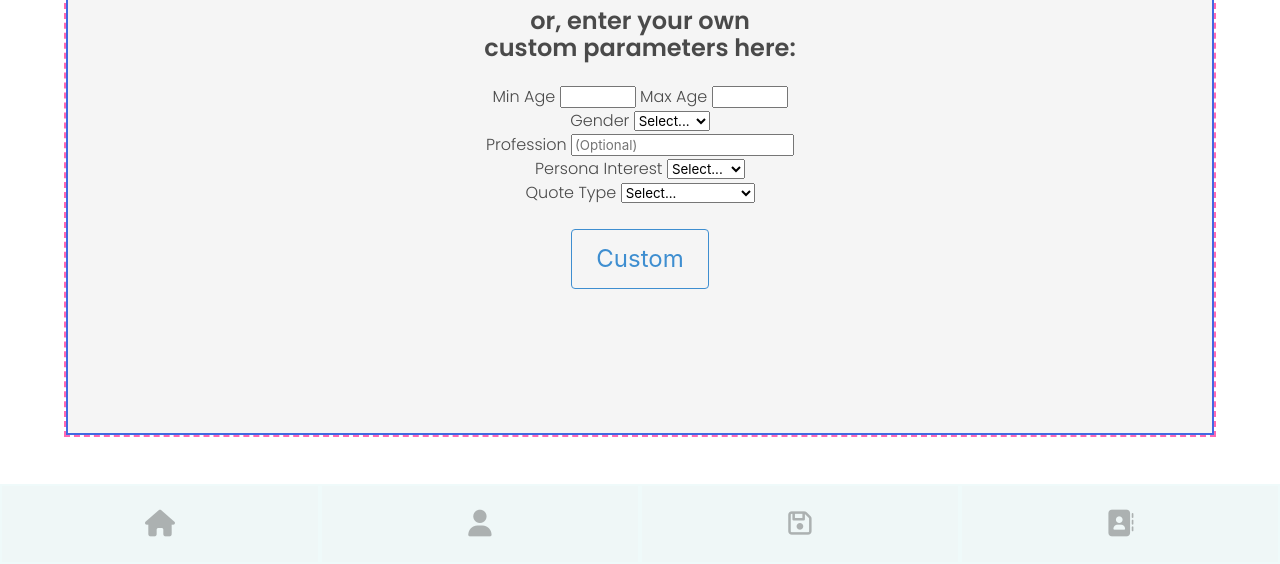
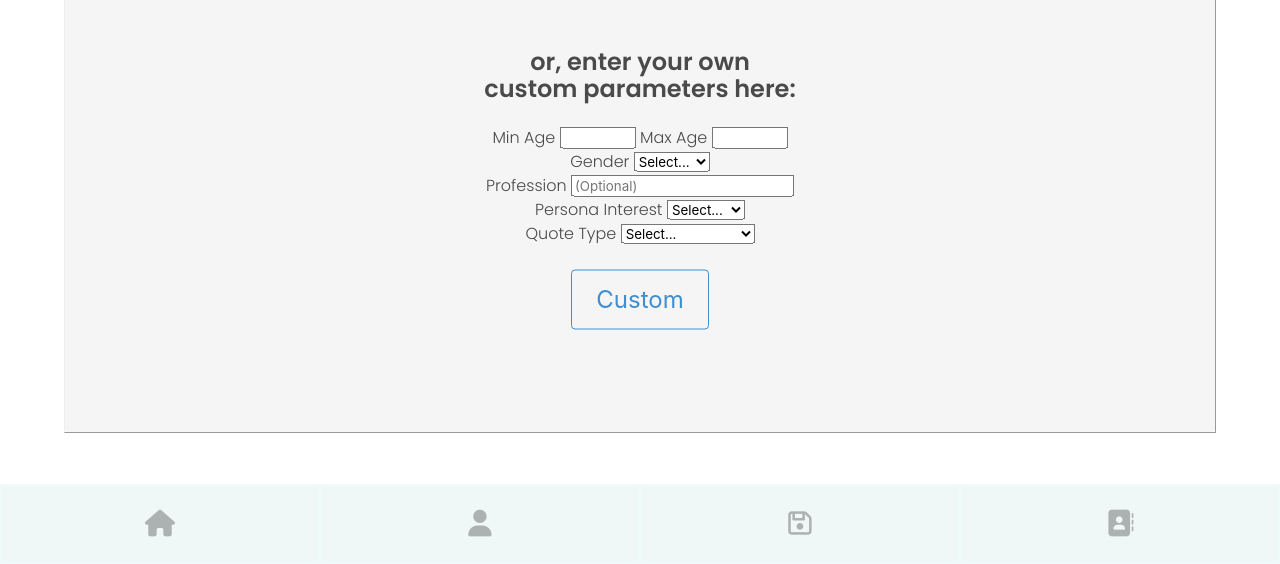
Before and after one commit to judeclark19/personaGen, a plain HTML site: page index.html in a window 1280 px wide. Shown: the part 236-800 px from the top of the page. Drawn offline with nearby package versions, Linux system fonts and the light colour scheme.

Commit message:
STILL landing page

```diff
--- a/index.html
+++ b/index.html
@@ -53,7 +53,7 @@
       <!-- Landing/home page -->
       <div class="block" id="landing-block">
         <div class="notification" id="landing-notification">
-
+<div id="landing-container">
           <h3 class="title is-2">Generate a new persona:</h3>
           <button class="button is-primary is-large" id="user-select-random">Random</button>
 
@@ -102,6 +102,7 @@
           <button class="button is-info is-outlined is-large" id="user-select-parameters">Custom</button>
 
         </div>
+      </div>
       </div>
       <!-- END of Landing/home page -->
 
--- a/style.css
+++ b/style.css
@@ -16,7 +16,6 @@
 /* ================================================================================ */
 nav{
   background-color: #374B4A!important;
-  /* background-color: lightgreen!important; */
   position:fixed!important;
   top:0;
   left:0;
@@ -25,60 +24,45 @@ nav{
 
 h1{
   color: #EFFAFA!important;
-  font-weight:600!important;;
-  /* padding-top:20px;
-  padding-bottom: 20px; */
+  font-weight:600!important;
 }
 /* ================================================================================ */
 
 /* Main */
 /* ================================================================================ */
 main{
-  /* position: relative; */
-  border: 2px dashed hotpink;
+  /* border: 2px dashed hotpink; */
   margin-top: 52px;
-  /* height: 100%; */
-  /* height is 100-nav height -footer height */
- /* height: calc(100vh); */
-  /* display: flex; */
-  /* justify-content: center; */
 }
 /* ================================================================================ */
 
 /* Notifications */
 /* ================================================================================ */
 #landing-block{
-  /* border: 1px outset; */
-  border: 2px solid royalblue!important;
-  /* height: calc(100vh - 150px); */
+  border: 1px outset;
   height:calc(100vh - 131px);
   margin-bottom: 0px;
-  /* float: bottom; */
-  /* position: absolute; */
-  /* bottom: -22px; */
-  /* bottom: 0px; */
   text-align: center;
-
-}
-
-.half-page{
-  min-height:310px;
-  /* height: 40%; */
-  /* border: 3px solid red; */
-
-  display: flex;
-  align-items:center;
-  justify-content: center;
-  flex-direction: column;
-  /* height: 400px; */
-
 }
 
 #landing-notification{
-  padding:60px;
+  padding: 0px;
+  /* display: flex; */
+  justify-content: center;
+  align-items: center;
   height: 100%;
   width: 100%;
-  /* align-items: center; */
+  position: relative;
+}
+
+#landing-container{
+  /* border:3px solid orange; */
+  width: 100%;
+  margin: 0;
+  position: absolute;
+  top: 50%;
+  left: 50%;
+  transform: translate(-50%, -50%);
 }
 
 #clear-warning-block{
```
